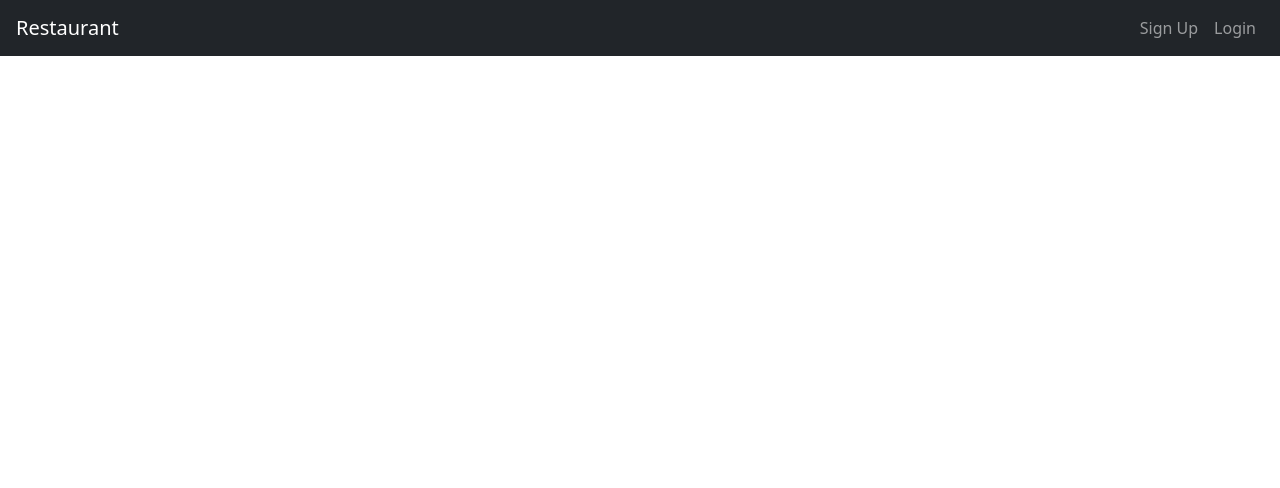
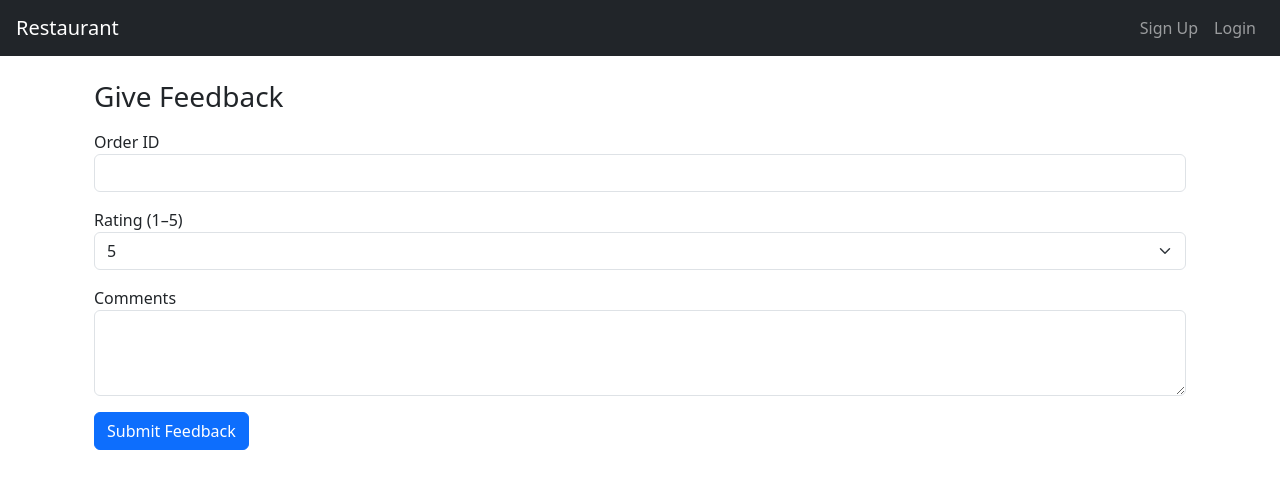
Before and after one commit to MatthewA15/DB-Web-App, a React (Create React App) app in the folder frontend/: page /feedback in a window 1280 px wide. Shown: the top 488 px of the page. Built offline with nearby package versions, Linux system fonts and the light colour scheme.

Commit message:
Feedback feature added

```diff
--- a/frontend/src/App.js
+++ b/frontend/src/App.js
@@ -6,6 +6,7 @@ import Orders from './components/Orders';
 import Navbar from './components/Navbar';
 import Menu from './components./Menu';
 import StaffOrders from './components/StaffOrders';
+import Feedback from './components/Feedback';
 function App() {
   return (
     <Router>
@@ -17,6 +18,7 @@ function App() {
           <Route path="/orders" element={<Orders />} />
           <Route path="/menu" element={<Menu />} />
           <Route path="/staff-orders" element={<StaffOrders />} />
+          <Route path="/feedback" element={<Feedback />} />
         </Routes>
       </div>
     </Router>
--- /dev/null
+++ b/frontend/src/components/Feedback.js
@@ -0,0 +1,56 @@
+import React, { useState } from 'react';
+import axios from 'axios';
+
+const Feedback = () => {
+  const [orderID, setOrderID] = useState('');
+  const [rating, setRating] = useState(5);
+  const [comments, setComments] = useState('');
+  const [submitted, setSubmitted] = useState(false);
+
+  const handleSubmit = async (e) => {
+    e.preventDefault();
+    try {
+      const token = localStorage.getItem("token");
+      await axios.post('https://abhinavsiva.pythonanywhere.com/api/feedback', {
+        order_id: orderID,
+        rating,
+        comments
+      }, {
+        headers: { Authorization: `Bearer ${token}` }
+      });
+      setSubmitted(true);
+    } catch (err) {
+      alert('Failed to submit feedback');
+      console.error(err);
+    }
+  };
+
+  return (
+    <div className="container">
+      <h3 className="mb-3">Give Feedback</h3>
+      {submitted ? (
+        <div className="alert alert-success">✅ Feedback submitted. Thank you!</div>
+      ) : (
+        <form onSubmit={handleSubmit}>
+          <div className="mb-3">
+            <label>Order ID</label>
+            <input type="number" className="form-control" value={orderID} onChange={(e) => setOrderID(e.target.value)} required />
+          </div>
+          <div className="mb-3">
+            <label>Rating (1–5)</label>
+            <select className="form-select" value={rating} onChange={(e) => setRating(e.target.value)}>
+              {[1,2,3,4,5].map(num => <option key={num} value={num}>{num}</option>)}
+            </select>
+          </div>
+          <div className="mb-3">
+            <label>Comments</label>
+            <textarea className="form-control" rows="3" value={comments} onChange={(e) => setComments(e.target.value)} required />
+          </div>
+          <button className="btn btn-primary" type="submit">Submit Feedback</button>
+        </form>
+      )}
+    </div>
+  );
+};
+
+export default Feedback;
--- a/frontend/src/components/Navbar.js
+++ b/frontend/src/components/Navbar.js
@@ -78,6 +78,9 @@ const Navbar = () => {
               <li className="nav-item">
                 <a className="nav-link" href="/menu">Menu</a>
               </li>
+              <li className="nav-item">
+                <a className="nav-link" href="/feedback">Feedback</a>
+              </li>
             </>
           )}
         </ul>
```
Also changed, not shown: 1 other file (tests, documents, lock files or other folders).
